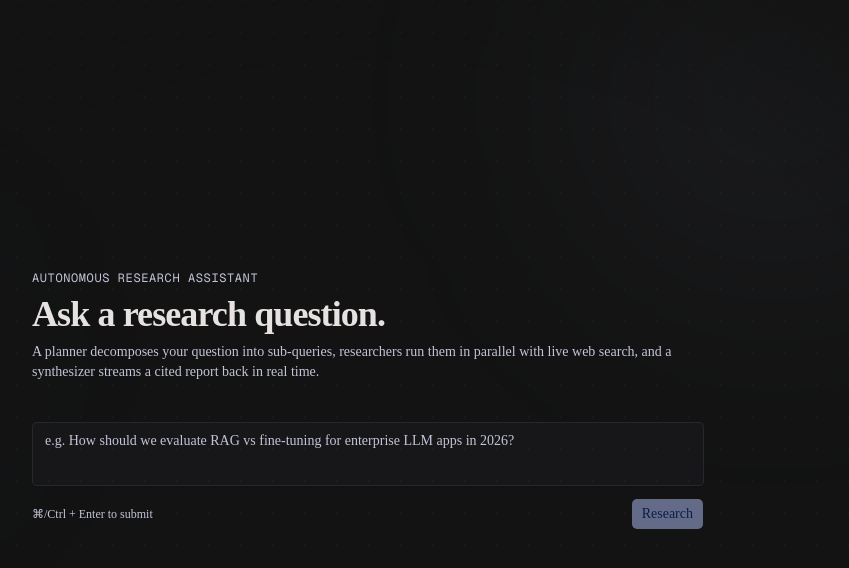
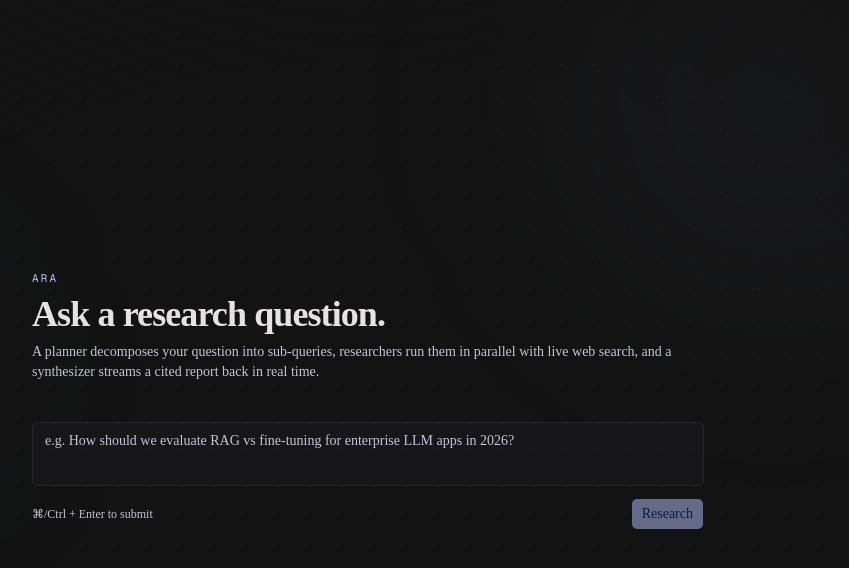
Before and after one commit to ShriramJana/autonomous-research-assistant, a Next.js app in the folder frontend/: page / in a window 1280 px wide. Shown: the top 568 px of the page, without its empty margins (272-1121 px from the left). Built offline with nearby package versions, Linux system fonts and the light colour scheme; no server answers.

Commit message:
chore(brand): rename display copy to ARA
Brand the product as "ARA" across the browser tab, landing eyebrow,
and live-view header. Long form ("Autonomous Research Assistant") moves
to the meta description and root README subtitle. Repo, Python
package, and directory names are unchanged.

```diff
--- a/frontend/app/layout.tsx
+++ b/frontend/app/layout.tsx
@@ -13,8 +13,9 @@ const geistMono = Geist_Mono({
 });
 
 export const metadata: Metadata = {
-  title: "Autonomous Research Assistant",
-  description: "Planner → Researchers → Synthesizer pipeline with live cited reports.",
+  title: "ARA | Research Terminal",
+  description:
+    "ARA — Autonomous Research Assistant. A planner → researchers → synthesizer pipeline that streams cited reports live.",
 };
 
 export default function RootLayout({
--- a/frontend/app/page.tsx
+++ b/frontend/app/page.tsx
@@ -8,8 +8,8 @@ export default function Home() {
       <BackgroundShapes />
       <div className="relative z-10 mx-auto flex w-full max-w-2xl flex-col gap-10 py-12">
         <section className="flex flex-col gap-2">
-          <p className="text-muted-foreground font-mono text-xs uppercase tracking-wider">
-            Autonomous Research Assistant
+          <p className="text-primary font-mono text-[0.6875rem] uppercase tracking-[0.2em]">
+            ARA
           </p>
           <h1 className="text-3xl font-semibold tracking-tight sm:text-4xl">
             Ask a research question.
--- a/frontend/components/research-live.tsx
+++ b/frontend/components/research-live.tsx
@@ -56,9 +56,9 @@ export function ResearchLive({ reportId }: { reportId: string }) {
         <div className="flex items-center gap-3">
           <Link
             href="/"
-            className="font-semibold tracking-tight hover:underline"
+            className="text-primary font-mono text-xl font-bold tracking-tighter hover:opacity-80"
           >
-            Autonomous Research Assistant
+            ARA
           </Link>
           <StatusPill status={state.status} />
         </div>
```
Also changed, not shown: 1 other file (tests, documents, lock files or other folders).
